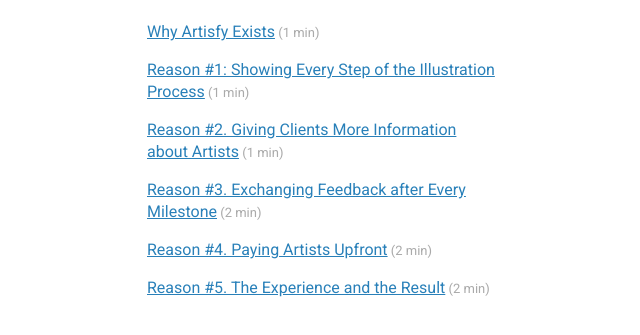
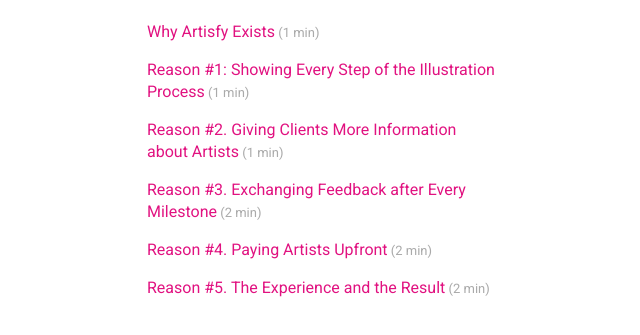
Before and after one commit to panphora/why-artisfy, a plain HTML site: page index.html in a window 1280 px wide. Shown: the part 135-470 px from the top of the page, without its empty margins (318-958 px from the left). Drawn offline with nearby package versions, Linux system fonts and the light colour scheme.

Commit message:
added actual site layout

```diff
--- a/style.css
+++ b/style.css
@@ -16,12 +16,13 @@
 }
 
 a {
-  color: #2980B9;
+  color: #E11280;
+  text-decoration: none;
   font-size: 16px;
 }
 
 a:hover {
-  color: #E74C3C;
+  text-decoration: underline;
 }
 
 .container {
```
